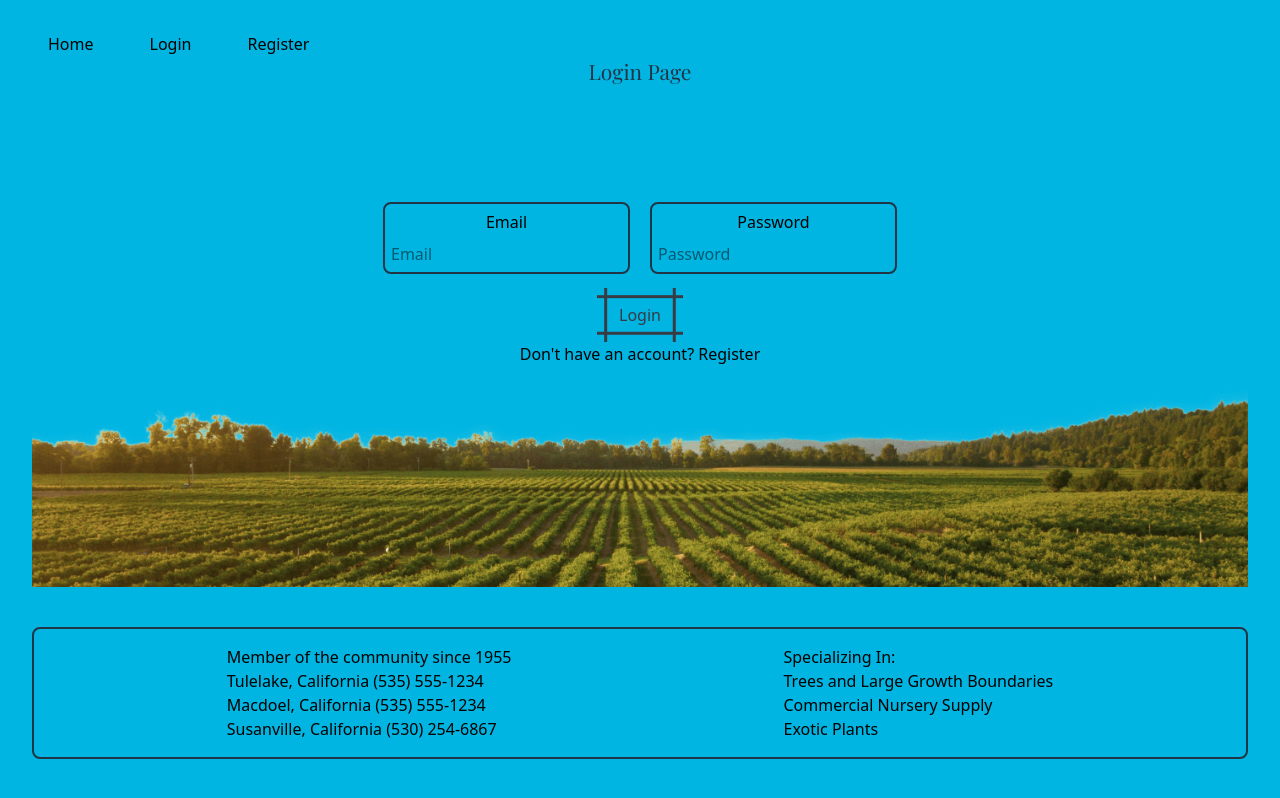
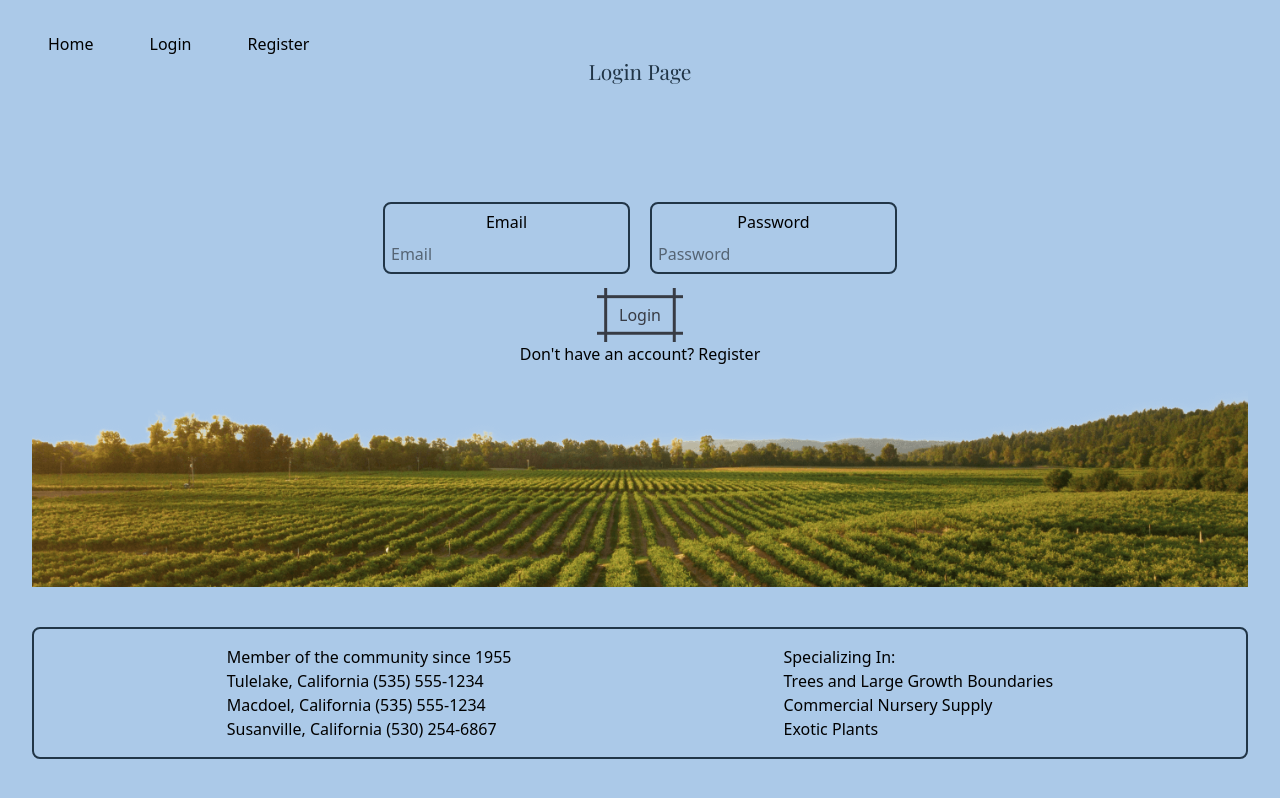
Before and after one commit to kjwagner613/nursery-demo-client, a React (Vite) app: page /pages/loginpage in a window 1280 px wide. Built offline with nearby package versions, Linux system fonts and the light colour scheme; no server answers.

Commit message:
update sky color2

```diff
--- a/src/index.css
+++ b/src/index.css
@@ -4,7 +4,7 @@
 :root {
   --primary-green: #6B8E23;
   --secondary-brown: #8B4513;
-  --background-color: #00B5E2;
+  --background-color: #abc9e8;
   --text-color-dark: #213547;
   --text-color-light: #e6e9bf;
   --highlight-color-1: rgb(60, 78, 178);
```
